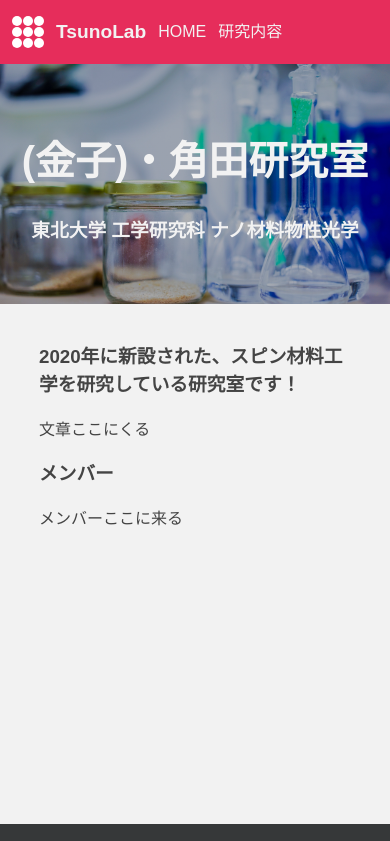
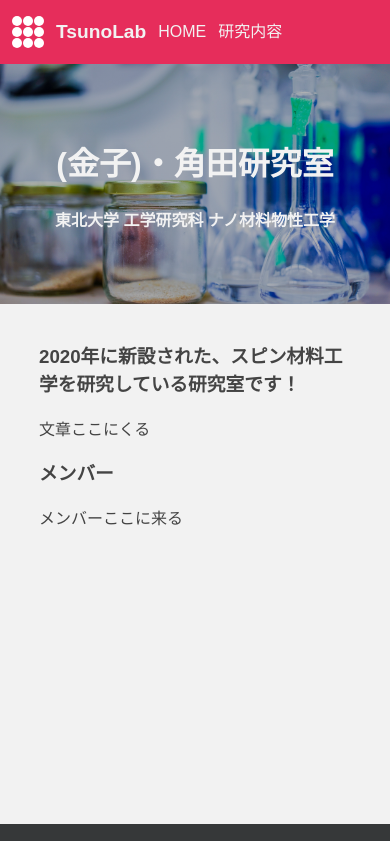
Before and after one commit to takatino/lab-test-site, a plain HTML site: page index.html in a window 390 px wide. Shown: the top 841 px of the page. Drawn offline with Linux system fonts and the light colour scheme.

Commit message:
小さいスクリーン幅のときの .imgtext h1, h3のフォントサイズを小さくした
×物性光学→〇物性工学

```diff
--- a/css/home.css
+++ b/css/home.css
@@ -51,8 +51,12 @@ div.mainimg {
     }
 }
 
-@media only screen and (max-width: 350px) {
+@media only screen and (max-width: 400px) {
     .imgtext h1 {
         font-size: 2rem;
     }
+
+    .imgtext h3 {
+        font-size: 1rem;
+    }
 }
--- a/index.html
+++ b/index.html
@@ -41,7 +41,7 @@
     <div class="mainimg container">
         <div class="imgtext">
             <h1>(金子)・角田研究室</h1>
-            <h3>東北大学 工学研究科 ナノ材料物性光学</h3>
+            <h3>東北大学 工学研究科 ナノ材料物性工学</h3>
         </div>
     </div>
     <div class="main">
```
